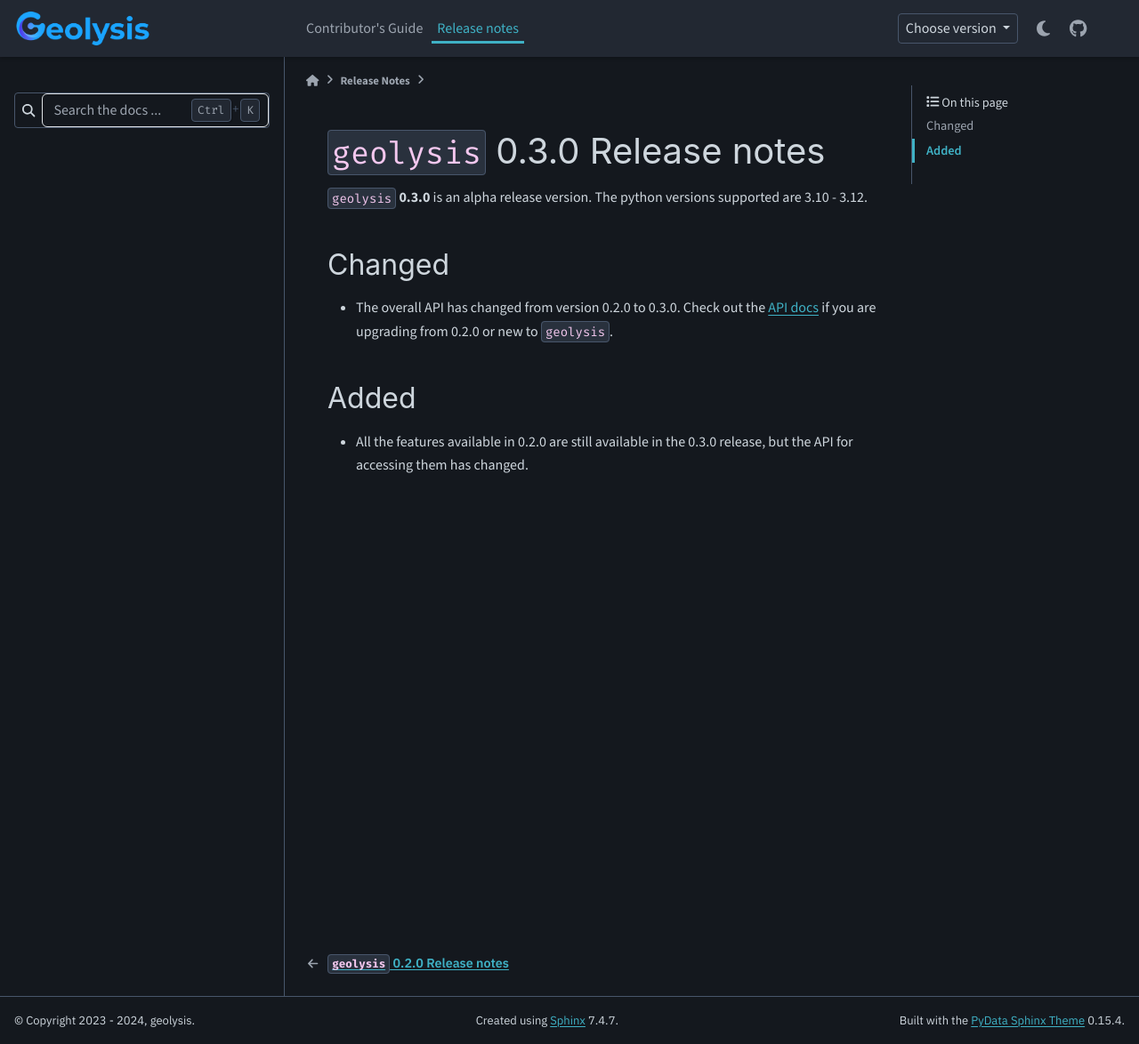
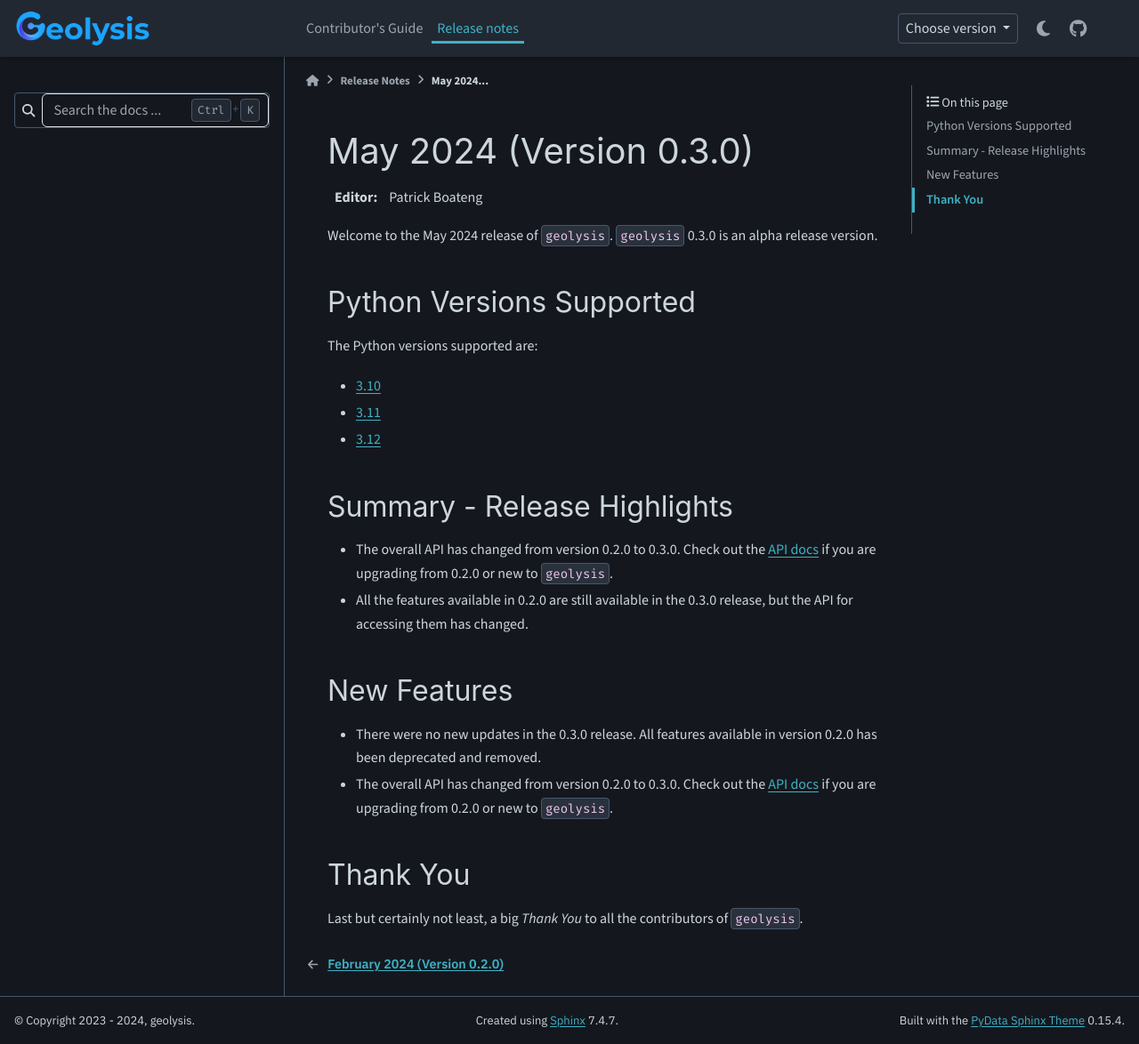
Before and after one commit to patrickboateng/geolysis, a Sphinx documentation site: the page built from docs/source/release_notes/0.3.0-notes.rst, in a window 1280 px wide and 1174 px high. Shown: the whole window at 89% size. Built offline with Sphinx 7.4.7 and the PyData theme 0.15.4, drawn with Linux system fonts in a browser that asks for light colours; nearby versions of some CDN libraries; pages that are not in the unit, such as notebooks, are missing from menus; comment, search, counter and statistics services are not loaded.

Commit message:
reformatted sections

```diff
--- a/docs/source/release_notes/0.3.0-notes.rst
+++ b/docs/source/release_notes/0.3.0-notes.rst
@@ -1,20 +1,44 @@
-********************************
-``geolysis`` 0.3.0 Release notes
-********************************
+************************
+May 2024 (Version 0.3.0)
+************************
 
-``geolysis`` **0.3.0** is an alpha release version. The
-python versions supported are 3.10 - 3.12.
+:Editor: Patrick Boateng
 
-Changed
-=======
+Welcome to the May 2024 release of ``geolysis``. ``geolysis``
+0.3.0 is an alpha release version.
+
+Python Versions Supported
+=========================
+
+The Python versions supported are:
+
+- `3.10 <https://docs.python.org/3/whatsnew/3.10.html>`_
+- `3.11 <https://docs.python.org/3/whatsnew/3.11.html>`_
+- `3.12 <https://docs.python.org/3/whatsnew/3.12.html>`_
+
+Summary - Release Highlights
+============================
 
 - The overall API has changed from version 0.2.0 to 0.3.0.
   Check out the `API docs <https://geolysis.rtfd.io/en/latest>`_
   if you are upgrading from 0.2.0 or new to ``geolysis``.
 
-Added
-=====
-
 - All the features available in 0.2.0 are still available
   in the 0.3.0 release, but the API for accessing them has
   changed.
+
+New Features
+============
+
+- There were no new updates in the 0.3.0 release. All features
+  available in version 0.2.0 has been deprecated and removed.
+
+- The overall API has changed from version 0.2.0 to 0.3.0.
+  Check out the `API docs <https://geolysis.rtfd.io/en/latest>`_
+  if you are upgrading from 0.2.0 or new to ``geolysis``.
+
+Thank You
+=========
+
+Last but certainly not least, a big *Thank You* to all the
+contributors of ``geolysis``.
```
Also changed, not shown: docs/source/release_notes/0.2.0-notes.rst (+30 -7 lines).
